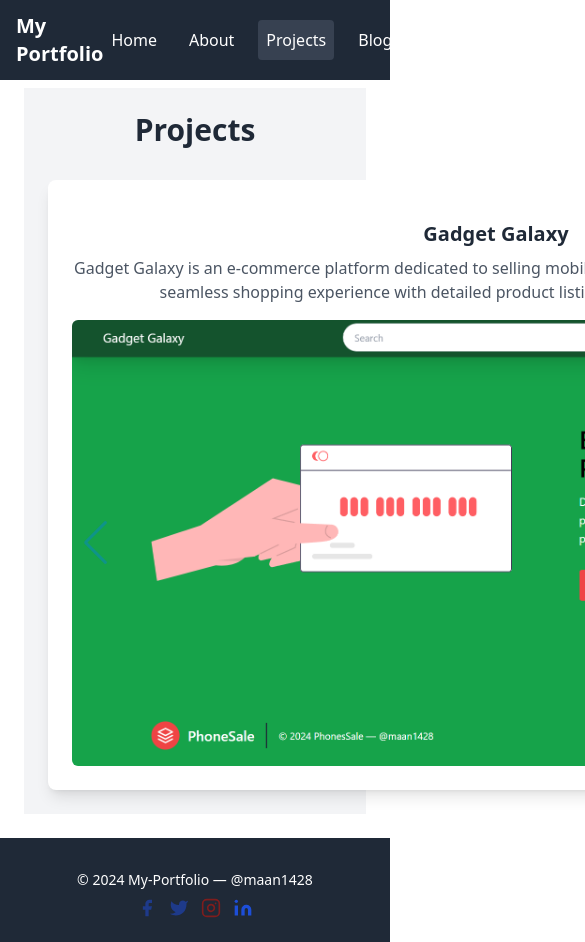
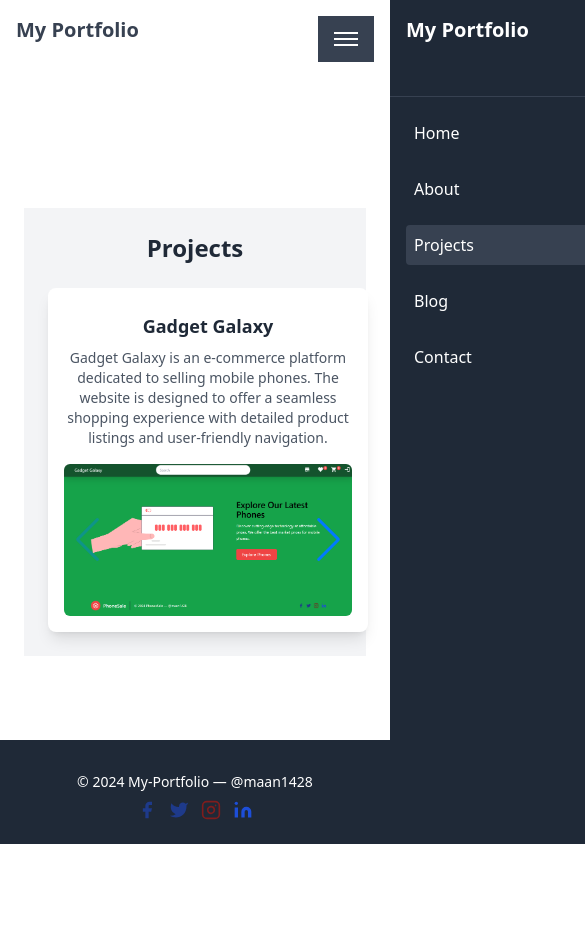
Before and after one commit to mansoor72373/maansoor_portfolio, a React (Create React App) app: page /projects in a window 390 px wide. Shown: the top 942 px of the page, 585 px wide, since content can reach past the window. After the commit the page ends 844 px from the top, so only its background shows below. Built offline with nearby package versions, Linux system fonts and the light colour scheme.

Commit message:
i change some functunalities

```diff
--- a/src/components/About.jsx
+++ b/src/components/About.jsx
@@ -4,28 +4,29 @@
 const About = () => {
   return (
     <section className="p-6 mt-20 bg-gray-100">
-      <h2 className="text-4xl font-bold mb-8 ml-[395px] text-gray-800">About Me</h2>
 
       <div className="flex flex-col md:flex-row items-start">
-        <div className="md:w-1/3 mb-6 md:mb-0 self-start">
+        <div className="w-full md:w-1/3 mb-6 md:mb-0 flex justify-center md:justify-start">
           <img
             src="https://scontent.fisb6-1.fna.fbcdn.net/v/t39.30808-6/407902958_1057628128897855_7121833409007660380_n.jpg?stp=dst-jpg_p526x296&_nc_cat=101&ccb=1-7&_nc_sid=6ee11a&_nc_ohc=BuqOVABQBo4Q7kNvgFGVrH1&_nc_ht=scontent.fisb6-1.fna&oh=00_AYAHLrgNjAWGDT-dcECT3bZIYuFnzV0kWkWxiD1SPoZQmQ&oe=66A071F3"
             alt="Profile"
-            className="rounded-full shadow-lg transform hover:scale-105 h-[200px] w-[200px] transition-transform duration-300"
+            className="rounded-full shadow-lg transform hover:scale-105 h-32 w-32 sm:h-48 sm:w-48 md:h-56 md:w-56 transition-transform duration-300"
           />
         </div>
 
         <div className="md:w-2/3 md:pl-6">
-          <p className="text-lg text-gray-700 mb-4">
+        <h2 className="text-3xl sm:text-3xl font-semibold text-gray-700 mb-4">About Me</h2>
+
+          <p className="text-base sm:text-lg text-gray-700 mb-4">
             Hello! I'm Mansoor Ahmad, a passionate React front-end developer with a knack for creating engaging and user-friendly web applications. With a strong background in JavaScript and experience in various modern web technologies, I strive to build performant and accessible applications.
           </p>
 
-          <h3 className="text-3xl font-semibold text-gray-800 mb-4">Background</h3>
+          <h3 className="text-2xl sm:text-3xl font-semibold text-gray-800 mb-4">Background</h3>
           <p className="text-gray-700 mb-6">
             I have a Bachelor's degree in Computer Science from CECOS University and have been working in the web development field for 1 year. During my career, I've had the opportunity to work on numerous projects, ranging from small business websites to large-scale web applications. I have also completed a Python (Angular + React) course from NAVTTC, which has further honed my skills in modern web technologies.
           </p>
 
-          <h3 className="text-3xl font-semibold text-gray-800 mb-4">Skills</h3>
+          <h3 className="text-2xl sm:text-3xl font-semibold text-gray-800 mb-4">Skills</h3>
           <div className="grid grid-cols-1 sm:grid-cols-2 gap-4">
             <Skill skill="JavaScript" level="90%" />
             <Skill skill="React.js" level="85%" />
@@ -36,7 +37,7 @@
             {/* Add more skills as needed */}
           </div>
 
-          <h3 className="text-3xl font-semibold text-gray-800 mt-8 mb-4">Interests</h3>
+          <h3 className="text-2xl sm:text-3xl font-semibold text-gray-800 mt-8 mb-4">Interests</h3>
           <p className="text-gray-700 mb-4">
             When I'm not coding, I enjoy playing e-games, cricket, and hiking in the mountains. I also love to explore the latest web development trends, contribute to open-source projects, and write blog posts about my experiences in the tech world.
           </p>
--- a/src/components/Home.jsx
+++ b/src/components/Home.jsx
@@ -11,12 +11,12 @@
       <section className="relative h-screen bg-cover bg-center" style={{ backgroundImage: 'url(https://th.bing.com/th/id/R.2f47c78fe98cf5a9b9bb65252f5f0c71?rik=M2KlGVLBPgPS0Q&pid=ImgRaw&r=0)' }}>
         <div className="absolute inset-0 bg-black bg-opacity-50 flex items-center justify-center">
           <div className="text-center text-white p-6 mx-4 md:mx-0">
-            <h2 className="text-4xl font-bold mb-4">Welcome to My Portfolio</h2>
-            <h3 className="text-2xl font-semibold mb-4">I'm Mansoor Ahmad, a React Front-End Developer</h3>
-            <p className="text-lg mb-6">
+            <h2 className="text-3xl md:text-4xl lg:text-5xl font-bold mb-4">Welcome to My Portfolio</h2>
+            <h3 className="text-xl md:text-2xl lg:text-3xl font-semibold mb-4">I'm Mansoor Ahmad, a React Front-End Developer</h3>
+            <p className="text-base md:text-lg lg:text-xl mb-6">
               Passionate about creating interactive and user-friendly web applications, I specialize in building modern front-end solutions using React and related technologies. I focus on delivering high-quality, scalable, and maintainable code to solve real-world problems.
             </p>
-            <a href="/contact" className="inline-block px-6 py-2 bg-gray-800 text-white rounded hover:bg-gray-700 transition-colors">
+            <a href="/contact" className="inline-block px-4 py-2 md:px-6 md:py-2 bg-gray-800 text-white rounded hover:bg-gray-700 transition-colors">
               Contact Me
             </a>
           </div>
--- a/src/components/Navbar.jsx
+++ b/src/components/Navbar.jsx
@@ -1,10 +1,16 @@
-import React from 'react';
+import React, { useState } from 'react';
 import { NavLink } from 'react-router-dom';
 
 const Navbar = () => {
+  const [isSidebarOpen, setIsSidebarOpen] = useState(false);
+
+  const toggleSidebar = () => setIsSidebarOpen(!isSidebarOpen);
+
   return (
-    <nav className="bg-gray-800 text-white flex items-center justify-between px-4 py-3 fixed top-0 w-full z-10">
-      <div className="text-xl font-bold">My Portfolio</div>
+    <>
+      {/* Desktop Navbar */}
+      <nav className="hidden md:flex bg-gray-800 text-white items-center justify-between px-4 py-3 fixed top-0 w-full z-10">
+        <div className="text-xl  font-bold">My Portfolio</div>
         <div className="flex space-x-4">
           <NavLink to="/" exact className={({ isActive }) => isActive ? "bg-gray-700 p-2 rounded" : "hover:bg-gray-700 p-2 rounded"}>
             Home
@@ -23,6 +29,50 @@
           </NavLink>
         </div>
       </nav>
+
+      {/* Mobile Menu Button */}
+      <button
+  onClick={toggleSidebar}
+  className={`md:hidden fixed top-4 right-4 p-4 bg-gray-700 text-white text-2xl z-20 ${isSidebarOpen ? "hidden" : "block"}`}
+  aria-label="Open sidebar"
+>
+  <div className="w-6 h-0.5 bg-white mb-1"></div>
+  <div className="w-6 h-0.5 bg-white mb-1"></div>
+  <div className="w-6 h-0.5 bg-white"></div>
+</button>
+
+
+      {/* Mobile Sidebar */}
+      <div className="text-xl font-bold p-4 text-gray-700 flex-grow">My Portfolio</div>
+      <div
+        className={`md:hidden fixed top-0 right-0 h-full bg-gray-800 text-white w-64 transform ${isSidebarOpen ? "translate-x-0" : "translate-x-full"} transition-transform duration-300 ease-in-out z-10`}
+      >
+
+        <div className="flex  p-4 border-b border-gray-700">
+          <div className="text-xl font-bold  flex-grow">My Portfolio</div>
+         <div><button onClick={toggleSidebar} className="text-white p-4 text-2xl" aria-label="Close sidebar">
+            &times;
+          </button> </div>
+        </div>
+        <div className="flex flex-col p-4 space-y-4">
+          <NavLink to="/" exact className={({ isActive }) => isActive ? "bg-gray-700 p-2 rounded" : "hover:bg-gray-700 p-2 rounded"}>
+            Home
+          </NavLink>
+          <NavLink to="/about" className={({ isActive }) => isActive ? "bg-gray-700 p-2 rounded" : "hover:bg-gray-700 p-2 rounded"}>
+            About
+          </NavLink>
+          <NavLink to="/projects" className={({ isActive }) => isActive ? "bg-gray-700 p-2 rounded" : "hover:bg-gray-700 p-2 rounded"}>
+            Projects
+          </NavLink>
+          <NavLink to="/blog" className={({ isActive }) => isActive ? "bg-gray-700 p-2 rounded" : "hover:bg-gray-700 p-2 rounded"}>
+            Blog
+          </NavLink>
+          <NavLink to="/contact" className={({ isActive }) => isActive ? "bg-gray-700 p-2 rounded" : "hover:bg-gray-700 p-2 rounded"}>
+            Contact
+          </NavLink>
+        </div>
+      </div>
+    </>
   );
 };
 
--- a/src/components/Projects.jsx
+++ b/src/components/Projects.jsx
@@ -8,12 +8,12 @@
 const Projects = () => {
   return (
     <section className="p-6 bg-gray-100">
-      <h2 className="text-3xl font-bold mb-8 text-gray-800 text-center">Projects</h2>
-      <div className="flex flex-col sm:flex-row justify-center gap-8">
+      <h2 className="text-2xl md:text-3xl font-bold mb-6 md:mb-8 text-gray-800 text-center">Projects</h2>
+      <div className="flex flex-col md:flex-row justify-center gap-6 md:gap-8">
         {/* Project Card */}
-        <div className="bg-white p-6 rounded-lg shadow-lg hover:shadow-2xl transition-shadow duration-300 max-w-4xl mx-auto transform hover:scale-105">
-          <h3 className="text-xl font-semibold mt-4 text-gray-800 text-center">Gadget Galaxy</h3>
-          <p className="text-gray-600 mt-2 mb-4 text-center">
+        <div className="bg-white p-4 md:p-6 rounded-lg shadow-lg hover:shadow-2xl transition-shadow duration-300 max-w-xs md:max-w-md lg:max-w-lg mx-auto transform hover:scale-105">
+          <h3 className="text-lg md:text-xl font-semibold mt-2 md:mt-4 text-gray-800 text-center">Gadget Galaxy</h3>
+          <p className="text-sm md:text-base text-gray-600 mt-2 mb-4 text-center">
             Gadget Galaxy is an e-commerce platform dedicated to selling mobile phones. The website is designed to offer a seamless shopping experience with detailed product listings and user-friendly navigation.
           </p>
 
@@ -26,10 +26,10 @@
             className="mySwiper"
           >
             <SwiperSlide>
-              <img src={img1} alt="Gadget Galaxy Screenshot 1" className=" rounded-md swiper-slide-img" />
+              <img src={img1} alt="Gadget Galaxy Screenshot 1" className="w-full rounded-md swiper-slide-img" />
             </SwiperSlide>
             <SwiperSlide>
-              <img src={img2} alt="Gadget Galaxy Screenshot 2" className=" rounded-md swiper-slide-img" />
+              <img src={img2} alt="Gadget Galaxy Screenshot 2" className="w-full rounded-md swiper-slide-img" />
             </SwiperSlide>
           </Swiper>
         </div>
```
Also changed, not shown: package.json (line endings or trailing spaces), 1 other file (tests, documents, lock files or other folders). Lines whose indentation alone changed are shown as unchanged.
